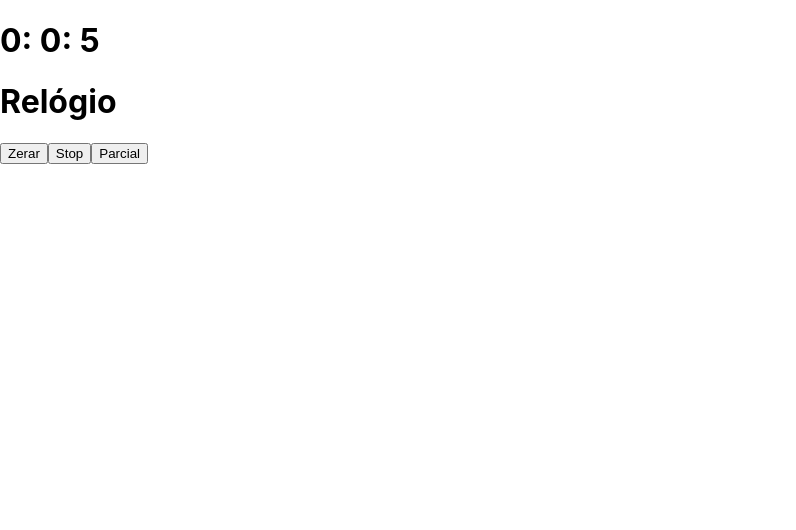
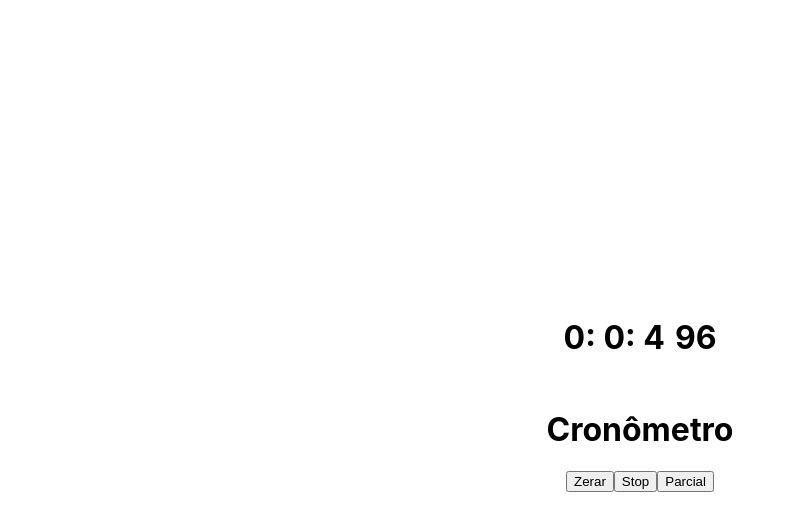
Before and after one commit to gabrielbbrito1/Desafio2-React, a React (Create React App) app: page / in a window 1280 px wide. Shown: the top 530 px of the page, without its empty margins (0-796 px from the left). Built offline with nearby package versions, Linux system fonts and the light colour scheme.

Commit message:
Adicionando centésimos + flexbox

```diff
--- a/src/App.css
+++ b/src/App.css
@@ -1,38 +1,15 @@
-.App {
-  text-align: center;
+.main{
+    height: 100vh;
+    display: flex;
+    justify-content: center;
+    align-items: center;
+    flex-direction: column;
 }
-
-.App-logo {
-  height: 40vmin;
-  pointer-events: none;
+.contadorFlex{
+    display: flex;
+    flex-direction: row;
+    margin: 10px;
 }
-
-@media (prefers-reduced-motion: no-preference) {
-  .App-logo {
-    animation: App-logo-spin infinite 20s linear;
-  }
+.contador{
+    margin-right: 10px;
 }
-
-.App-header {
-  background-color: #282c34;
-  min-height: 100vh;
-  display: flex;
-  flex-direction: column;
-  align-items: center;
-  justify-content: center;
-  font-size: calc(10px + 2vmin);
-  color: white;
-}
-
-.App-link {
-  color: #61dafb;
-}
-
-@keyframes App-logo-spin {
-  from {
-    transform: rotate(0deg);
-  }
-  to {
-    transform: rotate(360deg);
-  }
-}
--- a/src/App.js
+++ b/src/App.js
@@ -8,18 +8,21 @@ class App extends React.Component {
   constructor(props){
     super(props);
     this.state={
+      list: ["0","0","0","0"],
+      centesimos: 0,
       segundos: 0,
       minutos: 0,
       horas: 0,
       stop: false,
       nameStop: "Stop",
-      name: "Relógio",
+      name: "Cronômetro",
       parcial: ""
     };
   }
    zerarCronometro() {
+     this.state.centesimos = -1
       this.state.horas = 0
-      this.state.segundos = -1
+      this.state.segundos = 0
       this.state.minutos = 0
       this.state.parcial = ""
    }
@@ -33,7 +36,7 @@ class App extends React.Component {
     */
 
   parcial(){
-    let p = this.state.horas+ ":"+ this.state.minutos+ ":"+ this.state.segundos + "\n\n"
+    let p = this.state.horas+ ":"+ this.state.minutos+ ":"+ this.state.segundos + "." + this.state.centesimos + "\n\n"
     this.state.parcial = this.state.parcial + p
   }
 
@@ -47,17 +50,29 @@ class App extends React.Component {
       this.state.nameStop = "Start"
   }
 
-  incrementar () {
+  incrementarCentesimo(){
     if (this.state.stop === false){
       this.setState(
+        function (state,props) {
+          if (state.centesimos > 99){
+            this.zerarCentesimo();
+            this.incrementarSegundo(state);
+          }
+        return{ centesimos: state.centesimos + 1}
+        })
+    }
+  }
+
+  incrementarSegundo () {
+
+      this.setState(
          function (state, props) {
-          if (state.segundos >= 59){
-            this.zerar();
+          if (state.segundos > 59){
+            this.zerarSegundo();
             this.incrementarMinuto(state);
           }
-          return({ segundos: state.segundos +1})
+          return{ segundos: state.segundos + 0.5} // Segundo sendo chamado 2 vezes //
          })
-    }
     }
 
   incrementarMinuto (state) {
@@ -75,9 +90,15 @@ class App extends React.Component {
       return {horas: state.horas +1}
     })
   };
-  zerar () {
+  zerarCentesimo () {
     this.setState({
-      segundos: 0 ,
+      centesimos: 0 ,
+    })
+  }
+
+  zerarSegundo(){
+    this.setState({
+      segundos: 0
     })
   }
 
@@ -89,21 +110,44 @@ class App extends React.Component {
 
   componentDidMount(){
     this.timer = setInterval(
-      () => this.incrementar(), 1000)
+      () => this.incrementarCentesimo(), 10)
   }
 
+ /* adicionaZero () {
+    for(){
+    if(this.segundos < 10) {
+      for(){
 
+      }
+
+    } else {
+
+    }
+}
+}
+*/
   render(){
 
     return (
+      <div className= "main">
         <div>
+          <Contador horas={this.state.horas} minutos={this.state.minutos} segundos={this.state.segundos} centesimos={this.state.centesimos} />
+        </div>
 
-        <Contador horas={this.state.horas} minutos={this.state.minutos} segundos={this.state.segundos} />
+        <div>
           <LabelRelogio name={this.state.name} />
+        </div>
+
+        <div className = "button">
           <Botao onClick={() => this.zerarCronometro()} label={"Zerar"} />
           <Botao onClick={() => this.pararTempo()} label={this.state.nameStop} />
           <Botao onClick={() => this.parcial()} label={"Parcial"} />
+        </div>
+
+        <div>
           <LabelRelogio name={this.state.parcial} />
+        </div>
+
       </div>
     );
   }
--- a/src/Contador.js
+++ b/src/Contador.js
@@ -2,8 +2,11 @@ import React from 'react';
 import './App.css';
 
 
-const Contador = (props) => ( <
-    h1 class = "my-title" > {props.horas}: { props.minutos }: { props.segundos } </h1>
+const Contador = (props) => (
+    <div className = "contadorFlex">
+        <h1 className = "contador"> {props.horas}: { props.minutos }: { props.segundos } </h1>
+        <h1> {props.centesimos} </h1>
+    </div>
 )
 
 export default Contador
```
Lines whose indentation alone changed are shown as unchanged.
